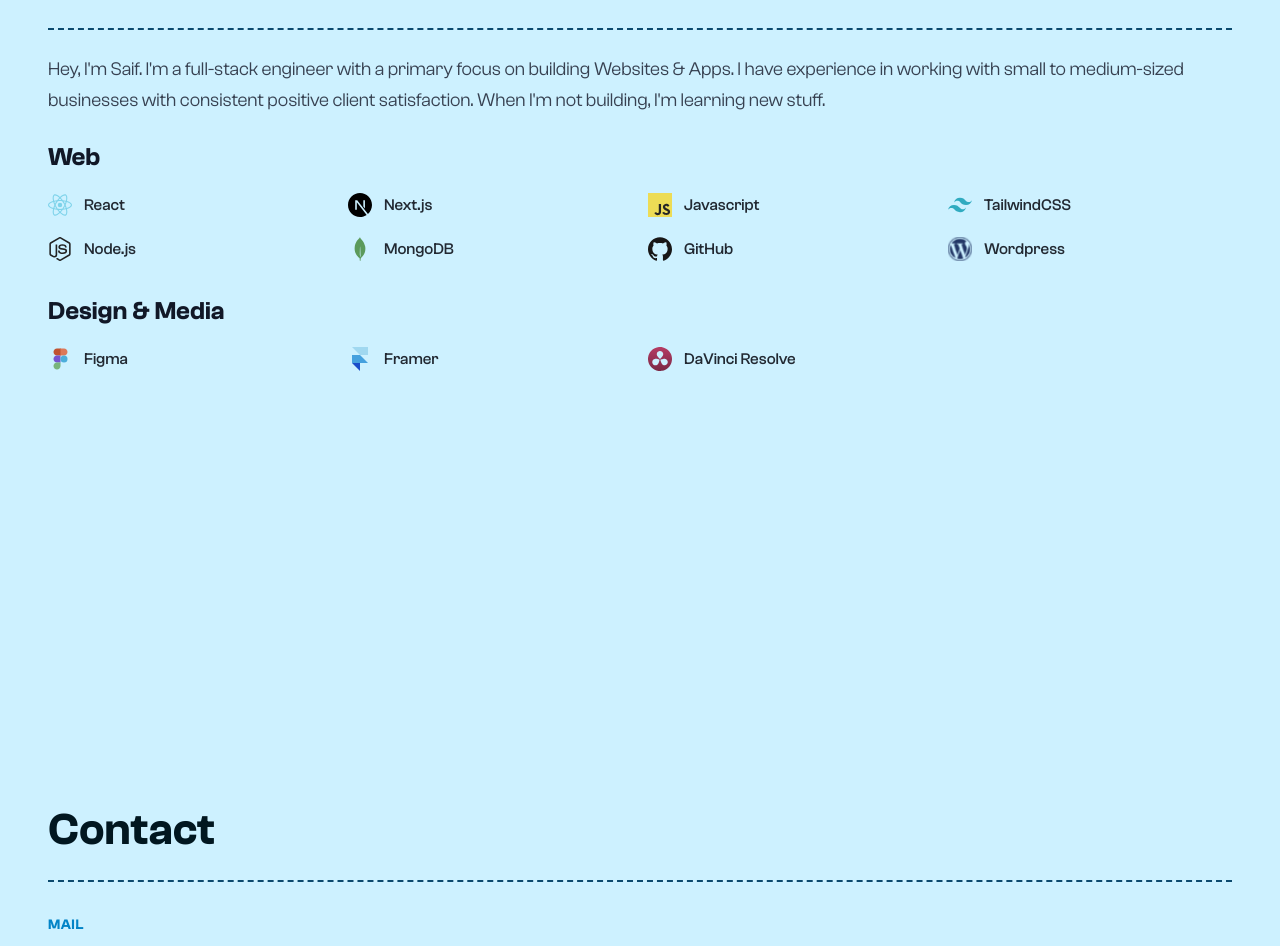
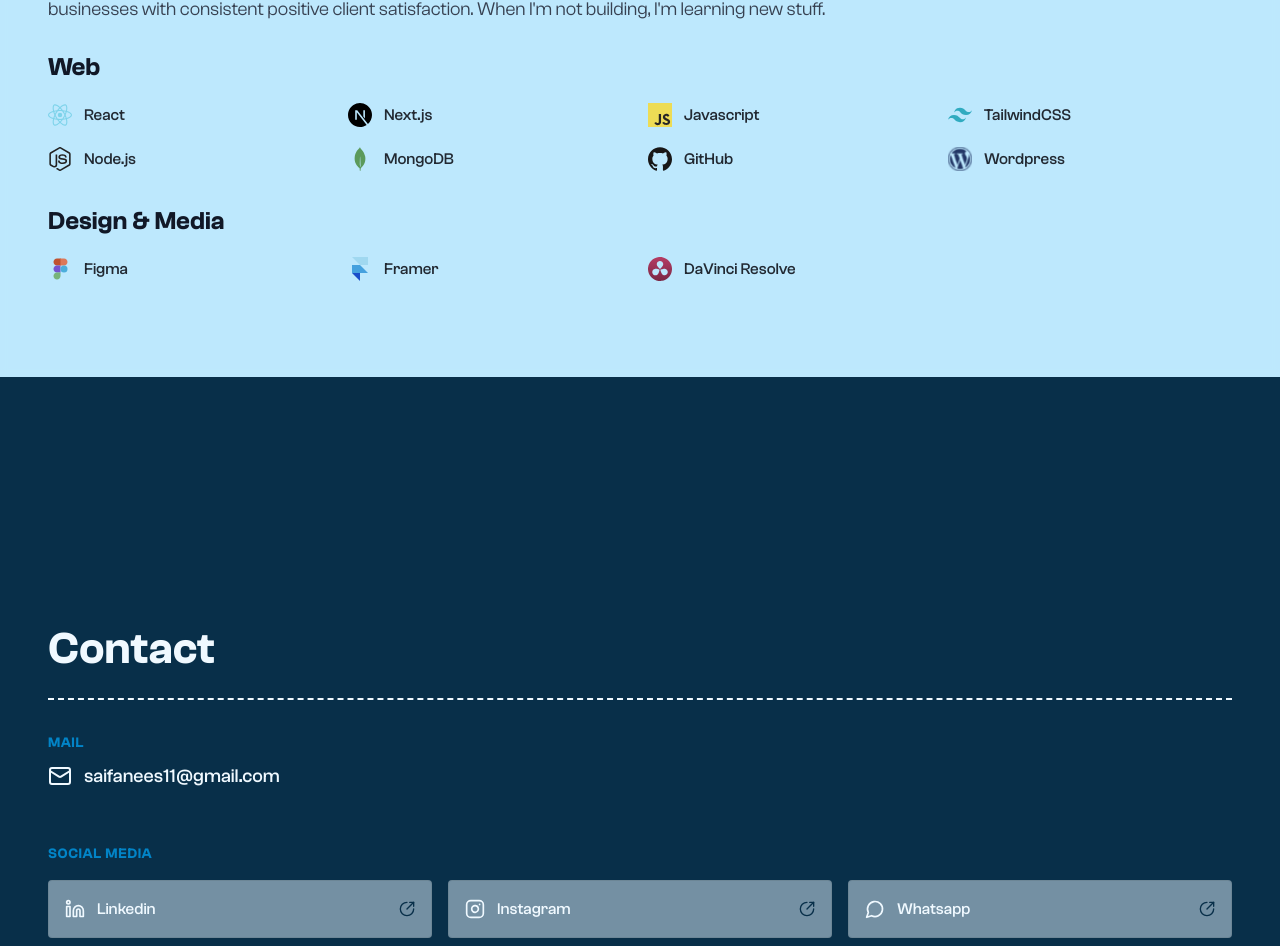
Before and after one commit to saiFaneeS/saif-anees-portfolio, a Next.js app: page / in a window 1280 px wide. Shown: the part 1842-2788 px from the top of the page. Built offline with nearby package versions, Linux system fonts and the light colour scheme.

Commit message:
new commmit

```diff
--- a/components/About.jsx
+++ b/components/About.jsx
@@ -37,11 +37,12 @@ const About = () => {
 
   return (
     <div
-      className={`min-h-screen overflow-x-hidden overflow-y-auto relative flex flex-col justify-center gap-8 px-12 max-lg:px-10 max-md:px-8 max-sm:px-4 py-24 max-sm:pt-20 max-sm:py-16 ${
+      className={`overflow-x-hidden overflow-y-auto relative flex flex-col justify-center gap-8 px-12 max-lg:px-10 max-md:px-8 max-sm:px-4 py-24 max-sm:pt-20 max-sm:py-16 ${
         isActive ? "slide-out-top" : "slide-in-bottom"
       } ${pageChanged ? "hidden" : ""}`}
     >
-      <div className="w-full flex flex-col justify-center">
+      <div className="bg-sky-200/80 backdrop-blur-sm h-full w-full absolute top-0 left-0 z-0"></div>
+      <div className="w-full flex flex-col justify-center relative z-10">
         <h2 className="text-2xl font-semibold mb-2 h-full border-b-2 border-dashed border-b-sky-900 pb-4">About</h2>
 
         <p className="text-base text-gray-700 leading-relaxed mb-6 pt-4">
--- a/components/Contact.jsx
+++ b/components/Contact.jsx
@@ -36,12 +36,12 @@ const Contact = () => {
 
   return (
     <div
-      className={`min-h-screen flex items-center relative w-full px-12 max-lg:px-10 max-md:px-8 max-sm:px-4 py-24 max-sm:py-16 ${
+      className={`min-h-screen bg-sky-950 text-sky-50 flex items-center relative w-full px-12 max-lg:px-10 max-md:px-8 max-sm:px-4 py-24 max-sm:py-16 ${
         isActive ? "slide-out-top" : "slide-in-bottom"
       } ${pageChanged ? "hidden" : ""}`}
     >
       <div className="w-full">
-        <h2 className="text-2xl font-semibold mb-2 border-b-2 border-dashed border-b-sky-900 pb-4">Contact</h2>
+        <h2 className="text-2xl font-semibold mb-2 border-b-2 border-dashed border-b-sky-50 pb-4">Contact</h2>
 
         <div className="space-y-12">
           <div className="group">
@@ -50,7 +50,7 @@ const Contact = () => {
             </p>
             <Link
               href="mailto:saifanees11@gmail.com"
-              className="inline-flex items-center gap-3 text-base font-medium hover:text-gray-600 transition-colors"
+              className="inline-flex items-center gap-3 text-base font-medium hover:text-sky-100 transition-colors"
             >
               <Mail
                 size={24}
@@ -72,7 +72,7 @@ const Contact = () => {
                   href={link.url}
                   className="group flex items-center gap-3 p-4 rounded-sm border border-neutral-800/10 bg-sky-100/50 hover:bg-sky-800/80 hover:text-sky-50 transition-all"
                 >
-                  <span className="text-gray-900 group-hover:text-sky-100 transition-colors">
+                  <span className="group-hover:text-sky-100 transition-colors">
                     {link.icon}
                   </span>
                   <span className="font-medium group-hover:translate-x-1 transition-transform">
--- a/components/Hero.jsx
+++ b/components/Hero.jsx
@@ -29,7 +29,7 @@ export default function Hero() {
 
   return (
     <div
-      className={`h-screen overflow-hidden bg-sky-50/60 relative z-0 text-slate-950 flex flex-col justify-center gap-8 px-12 max-lg:px-10 max-md:px-8 max-sm:px-4 pt-24 w-full lg:overflow-hidden lg:h-screen`}
+      className={`h-screen overflow-hidden bg-sky-50/60 relative z-0 text-sky-950 flex flex-col justify-center gap-8 px-12 max-lg:px-10 max-md:px-8 max-sm:px-4 pt-24 w-full lg:overflow-hidden lg:h-screen`}
     >
       <div className="h-screen w-full absolute top-0 left-0 -z-10 bg-sky-100">
         {/* <Image
@@ -44,40 +44,40 @@ export default function Hero() {
         EXPLORE <ArrowDown size={12} />
       </div>
       <div className="flex flex-nowrap items-center justify-center gap-2 text-sm sm:hidden animate-scroll whitespace-nowrap">
-        <span className="px-3 py-1 text-xs font-medium text-neutral-700 bg-neutral-900/5 rounded-full">
+        <span className="px-3 py-1 text-xs font-medium text-sky-700 bg-sky-900/5 rounded-full">
           Apps
         </span>
-        <span className="px-3 py-1 text-xs font-medium text-neutral-700 bg-neutral-900/5 rounded-full">
+        <span className="px-3 py-1 text-xs font-medium text-sky-700 bg-sky-900/5 rounded-full">
           Websites
         </span>
-        <span className="px-3 py-1 text-xs font-medium text-neutral-700 bg-neutral-900/5 rounded-full">
+        <span className="px-3 py-1 text-xs font-medium text-sky-700 bg-sky-900/5 rounded-full">
           User Interface
         </span>
-        <span className="px-3 py-1 text-xs font-medium text-neutral-700 bg-neutral-900/5 rounded-full">
+        <span className="px-3 py-1 text-xs font-medium text-sky-700 bg-sky-900/5 rounded-full">
           AI Integration
         </span>
-        <span className="px-3 py-1 text-xs font-medium text-neutral-700 bg-neutral-900/5 rounded-full">
+        <span className="px-3 py-1 text-xs font-medium text-sky-700 bg-sky-900/5 rounded-full">
           Apps
         </span>
-        <span className="px-3 py-1 text-xs font-medium text-neutral-700 bg-neutral-900/5 rounded-full">
+        <span className="px-3 py-1 text-xs font-medium text-sky-700 bg-sky-900/5 rounded-full">
           Websites
         </span>
-        <span className="px-3 py-1 text-xs font-medium text-neutral-700 bg-neutral-900/5 rounded-full">
+        <span className="px-3 py-1 text-xs font-medium text-sky-700 bg-sky-900/5 rounded-full">
           User Interface
         </span>
-        <span className="px-3 py-1 text-xs font-medium text-neutral-700 bg-neutral-900/5 rounded-full">
+        <span className="px-3 py-1 text-xs font-medium text-sky-700 bg-sky-900/5 rounded-full">
           AI Integration
         </span>
-        <span className="px-3 py-1 text-xs font-medium text-neutral-700 bg-neutral-900/5 rounded-full">
+        <span className="px-3 py-1 text-xs font-medium text-sky-700 bg-sky-900/5 rounded-full">
           Apps
         </span>
-        <span className="px-3 py-1 text-xs font-medium text-neutral-700 bg-neutral-900/5 rounded-full">
+        <span className="px-3 py-1 text-xs font-medium text-sky-700 bg-sky-900/5 rounded-full">
           Websites
         </span>
-        <span className="px-3 py-1 text-xs font-medium text-neutral-700 bg-neutral-900/5 rounded-full">
+        <span className="px-3 py-1 text-xs font-medium text-sky-700 bg-sky-900/5 rounded-full">
           User Interface
         </span>
-        <span className="px-3 py-1 text-xs font-medium text-neutral-700 bg-neutral-900/5 rounded-full">
+        <span className="px-3 py-1 text-xs font-medium text-sky-700 bg-sky-900/5 rounded-full">
           AI Integration
         </span>
       </div>
--- a/components/Projects.jsx
+++ b/components/Projects.jsx
@@ -205,7 +205,7 @@ const Projects = () => {
             </div>
           </div>
 
-          <div className="space-y-2 border-[3px] border-sky-900/20 backdrop-blur-xl bg-sky-800/[5%] p-2 rounded-md overflow-hidden">
+          <div className="space-y-2 border-[3px] border-sky-900/20 backdrop-blur-md bg-sky-800/[5%] p-2 rounded-md overflow-hidden">
             {projects.map((project, index) => (
               <button
                 key={index}
```
